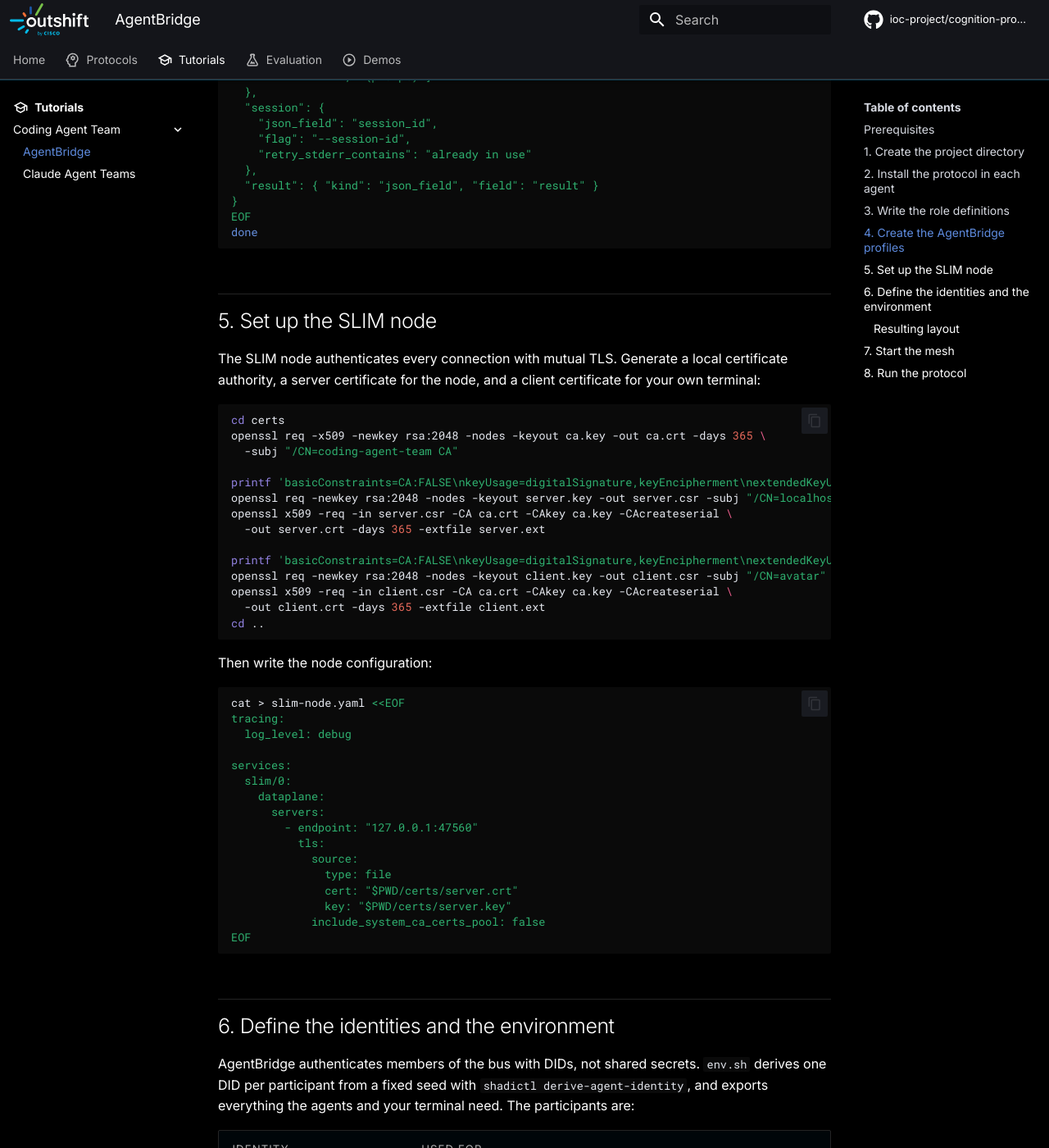
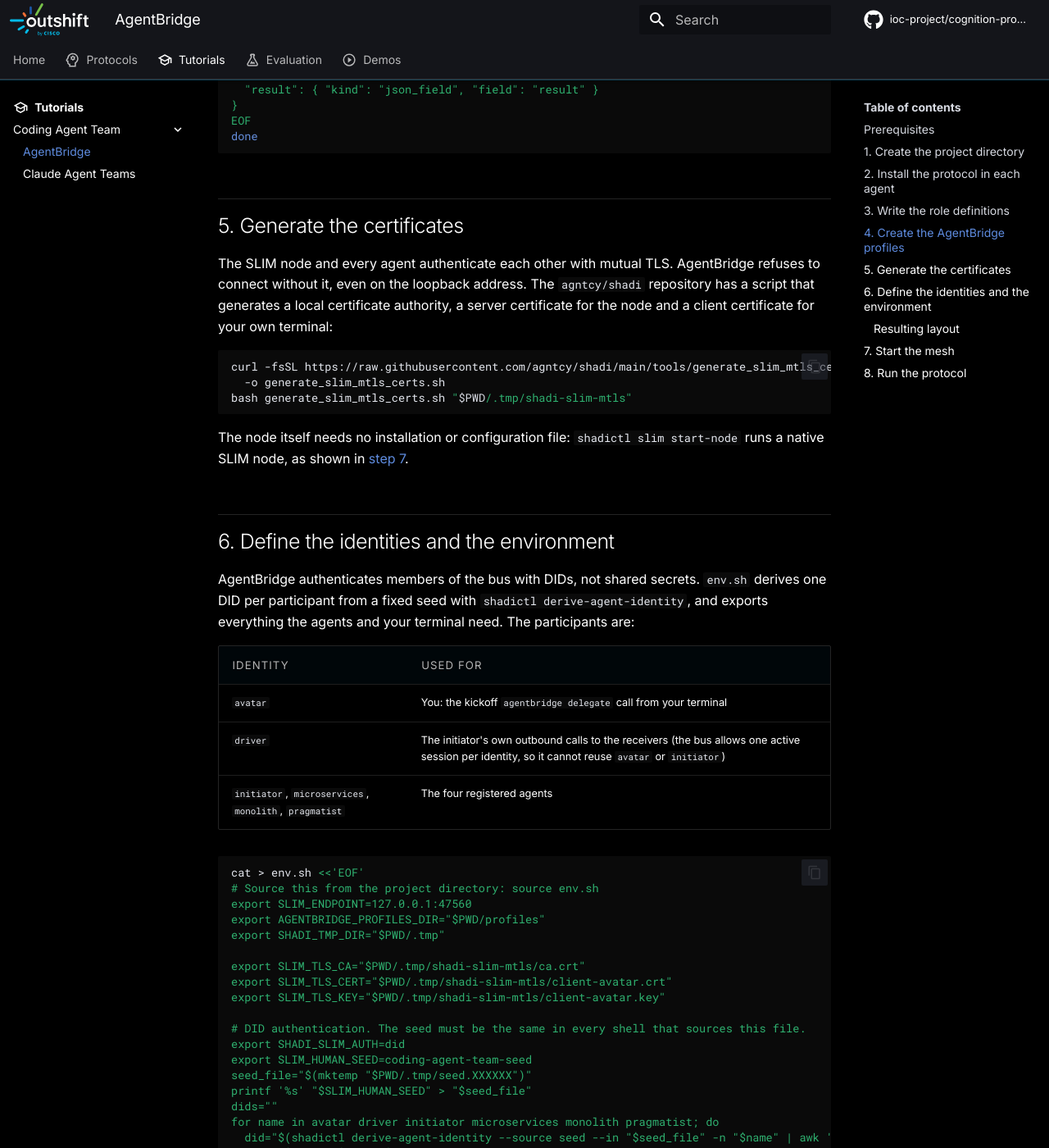
Before and after one commit to ioc-project/cognition-protocols, an MkDocs documentation site: the page built from docs/tutorials/coding-agent-team/agentbridge.md, in a window 1280 px wide and 1400 px high, scrolled down 3062 px. Shown: the whole window at 82% size. Built offline with MkDocs 1.6.1 and Material for MkDocs 9.7.7, drawn with Linux system fonts in a browser that asks for light colours; comment, search, counter and statistics services are not loaded; some of the changed text lies outside the part shown.

Commit message:
docs: use shadi's certificate script and native SLIM node in the AgentBridge tutorial
Signed-off-by: Mauro Sardara <msardara@cisco.com>

````diff
--- a/docs/tutorials/coding-agent-team/agentbridge.md
+++ b/docs/tutorials/coding-agent-team/agentbridge.md
@@ -56,18 +56,9 @@
     brew install shadictl agentbridge
     ```
 
-- `slimctl` from [`agntcy/slim`](https://github.com/agntcy/slim), which starts the SLIM node. On macOS:
-
-    ```bash
-    brew tap agntcy/slim https://github.com/agntcy/slim.git
-    brew install slimctl
-    ```
-
 !!! note "Other operating systems"
     The commands above are for macOS. On another system, follow the installation instructions
-    in each repository instead: [`agntcy/shadi`](https://github.com/agntcy/shadi) for
-    `agentbridge` and `shadictl`, and [`agntcy/slim`](https://github.com/agntcy/slim)
-    (see also the [SLIM documentation](https://docs.agntcy.org/slim/slim-howto/)) for `slimctl`.
+    in the [`agntcy/shadi`](https://github.com/agntcy/shadi) repository instead.
 
 ## 1. Create the project directory
 
@@ -76,7 +67,7 @@
 
 ```bash
 mkdir -p ~/coding-agent-team && cd ~/coding-agent-team
-mkdir -p agents/{initiator,microservices,monolith,pragmatist} profiles certs .tmp
+mkdir -p agents/{initiator,microservices,monolith,pragmatist} profiles .tmp
 ```
 
 Run every command from this directory unless stated otherwise.
@@ -155,48 +146,21 @@
 done
 ```
 
-## 5. Set up the SLIM node
+## 5. Generate the certificates
 
-The SLIM node authenticates every connection with mutual TLS. Generate a local certificate
-authority, a server certificate for the node, and a client certificate for your own terminal:
+The SLIM node and every agent authenticate each other with mutual TLS. AgentBridge refuses to
+connect without it, even on the loopback address. The `agntcy/shadi` repository has a script
+that generates a local certificate authority, a server certificate for the node and a client
+certificate for your own terminal:
 
 ```bash
-cd certs
-openssl req -x509 -newkey rsa:2048 -nodes -keyout ca.key -out ca.crt -days 365 \
-  -subj "/CN=coding-agent-team CA"
-
-printf 'basicConstraints=CA:FALSE\nkeyUsage=digitalSignature,keyEncipherment\nextendedKeyUsage=serverAuth\nsubjectAltName=DNS:localhost,IP:127.0.0.1\n' > server.ext
-openssl req -newkey rsa:2048 -nodes -keyout server.key -out server.csr -subj "/CN=localhost"
-openssl x509 -req -in server.csr -CA ca.crt -CAkey ca.key -CAcreateserial \
-  -out server.crt -days 365 -extfile server.ext
-
-printf 'basicConstraints=CA:FALSE\nkeyUsage=digitalSignature,keyEncipherment\nextendedKeyUsage=clientAuth\n' > client.ext
-openssl req -newkey rsa:2048 -nodes -keyout client.key -out client.csr -subj "/CN=avatar"
-openssl x509 -req -in client.csr -CA ca.crt -CAkey ca.key -CAcreateserial \
-  -out client.crt -days 365 -extfile client.ext
-cd ..
+curl -fsSL https://raw.githubusercontent.com/agntcy/shadi/main/tools/generate_slim_mtls_certs.sh \
+  -o generate_slim_mtls_certs.sh
+bash generate_slim_mtls_certs.sh "$PWD/.tmp/shadi-slim-mtls"
 ```
 
-Then write the node configuration:
-
-```bash
-cat > slim-node.yaml <<EOF
-tracing:
-  log_level: debug
-
-services:
-  slim/0:
-    dataplane:
-      servers:
-        - endpoint: "127.0.0.1:47560"
-          tls:
-            source:
-              type: file
-              cert: "$PWD/certs/server.crt"
-              key: "$PWD/certs/server.key"
-            include_system_ca_certs_pool: false
-EOF
-```
+The node itself needs no installation or configuration file: `shadictl slim start-node` runs a
+native SLIM node, as shown in [step 7](#7-start-the-mesh).
 
 ## 6. Define the identities and the environment
 
@@ -217,9 +181,9 @@
 export AGENTBRIDGE_PROFILES_DIR="$PWD/profiles"
 export SHADI_TMP_DIR="$PWD/.tmp"
 
-export SLIM_TLS_CA="$PWD/certs/ca.crt"
-export SLIM_TLS_CERT="$PWD/certs/client.crt"
-export SLIM_TLS_KEY="$PWD/certs/client.key"
+export SLIM_TLS_CA="$PWD/.tmp/shadi-slim-mtls/ca.crt"
+export SLIM_TLS_CERT="$PWD/.tmp/shadi-slim-mtls/client-avatar.crt"
+export SLIM_TLS_KEY="$PWD/.tmp/shadi-slim-mtls/client-avatar.key"
 
 # DID authentication. The seed must be the same in every shell that sources this file.
 export SHADI_SLIM_AUTH=did
@@ -252,7 +216,7 @@
 shadictl \
   --allow . --allow ~/.claude --allow ~/.claude.json \
   --allow ~/.local/bin --allow ~/.local/share/claude \
-  --allow "$ROOT/.tmp" --read "$ROOT/certs" --allow /tmp --allow /private/tmp \
+  --allow "$ROOT/.tmp" --allow /tmp --allow /private/tmp \
   --net-block --net-allow api.anthropic.com --net-allow "$SLIM_ENDPOINT" \
   -- agentbridge register --tool "$ROLE" --command "$PWD" \
   --slim-endpoint "$SLIM_ENDPOINT"
@@ -289,14 +253,14 @@
 coding-agent-team/
 ├── env.sh                    # endpoint, certificates, DID identities
 ├── register-agent.sh         # registers one agent under the sandbox
-├── slim-node.yaml            # SLIM node configuration
-├── certs/                    # CA, server and client certificates
 ├── profiles/                 # AgentBridge profiles
 │   ├── initiator.json
 │   ├── microservices.json
 │   ├── monolith.json
 │   └── pragmatist.json
-├── .tmp/                     # scratch space
+├── generate_slim_mtls_certs.sh
+├── .tmp/
+│   └── shadi-slim-mtls/      # CA, server and client certificates
 └── agents/
     ├── initiator/
     │   ├── CLAUDE.md         # role definition
@@ -321,7 +285,8 @@
 
 ```bash
 # terminal 1: the SLIM node
-slimctl slim start -c slim-node.yaml
+source env.sh
+shadictl slim start-node
 
 # terminals 2 to 5: one per agent
 ./register-agent.sh initiator
````
